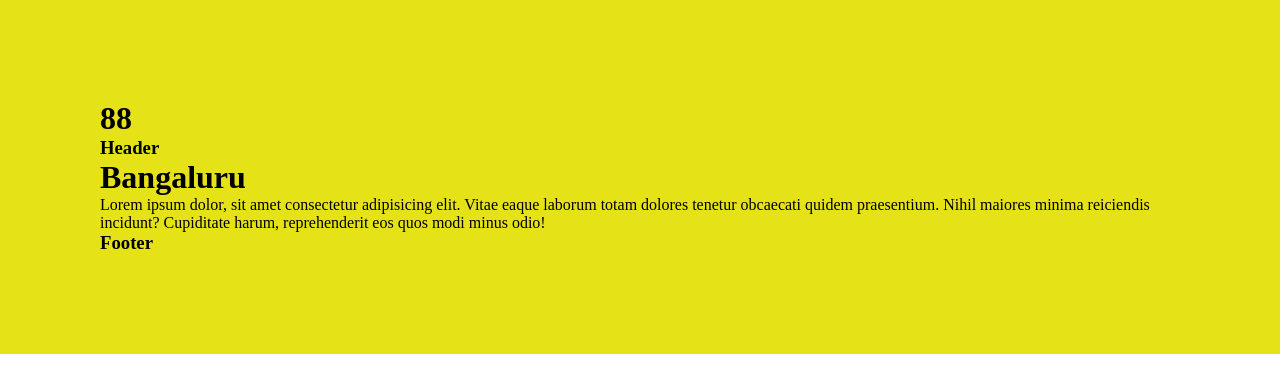
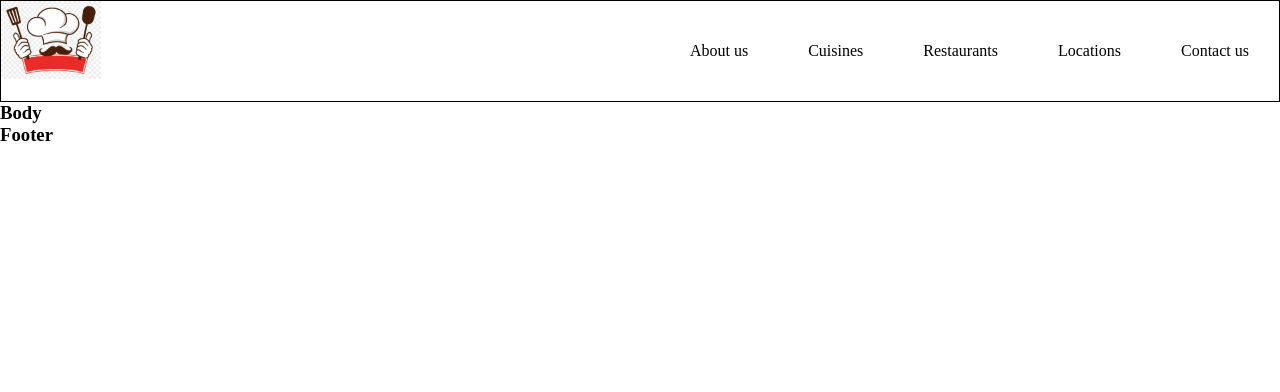
Before and after one commit to mithilesh-patel/namaste-react, a React (Vite) app: page / in a window 1280 px wide. Shown: the top 392 px of the page. Built offline with nearby package versions, Linux system fonts and the light colour scheme.

Commit message:
Created Navbar

```diff
--- a/App.js
+++ b/App.js
@@ -1,11 +1,55 @@
 import React from "react";
 import ReactDOM from "react-dom/client";
+import logo from "./assets/images/logo.png"
 
-const Header = () => (
+{
+  /**
+   *
+   * Header
+   *  -Logo (Title)
+   *  -Nav Items
+   *  -Cart
+   *
+   * Body
+   *  -Search bar
+   *  -Restaurant list
+   *    -Restaurant card (many)
+   *      -Image
+   *      -Name
+   *      -Rating
+   *      -Cuisines
+   *
+   * Footer
+   *  -Links
+   *  -Copyright
+   *
+   */
+}
+
+const Header = () => {
+  return (
+    <div className="header">
+      <Title />
+      <div className="nav-items">
+        <ul>
+          <li><a href="#">About us</a></li>
+          <li><a href="#">Cuisines</a></li>
+          <li><a href="#">Restaurants</a></li>
+          <li><a href="#">Locations</a></li>
+          <li><a href="#">Contact us</a></li>
+        </ul>
+      </div>
+    </div>
+  );
+};
+
+
+const Body = () => (
   <div>
-    <h3>Header </h3>
+    <h3>Body</h3>
   </div>
 );
+
 
 const Footer = () => (
   <div>
@@ -13,20 +57,21 @@ const Footer = () => (
   </div>
 );
 
-const Content =()=> (
-    <>
-    <h1>{34+54}</h1>
-      <Header />
-      <h1>Bangaluru</h1>
-      <p>
-        Lorem ipsum dolor, sit amet consectetur adipisicing elit. Vitae eaque
-        laborum totam dolores tenetur obcaecati quidem praesentium. Nihil
-        maiores minima reiciendis incidunt? Cupiditate harum, reprehenderit eos
-        quos modi minus odio!
-      </p>
-      <Footer />
-    </>
-  );
+const Title = () => (
+  <>
+  <a href="/">
+  <img src={logo} alt="logo" width="100px" />
+  </a>
+  </>
+);
+
+const Content = () => (
+  <>
+    <Header />
+    <Body />
+    <Footer />
+  </>
+);
 
 const root = ReactDOM.createRoot(document.getElementById("root"));
 
--- a/index.css
+++ b/index.css
@@ -4,9 +4,25 @@
     margin: 0;
 }
 
+.header{
+    display: flex;
+    border: 1px solid black;
+    justify-content: space-between;
+}
 
-#root{
-    background-color: rgb(230, 226, 24);
-    color: rgb(0, 0, 0);
-    padding: 100px;
+.nav-items ul{
+    height: 100px;
+    display: flex;
+    align-items: center;
+
 }
+
+.nav-items ul li{
+    list-style-type: none;
+    padding: 30px;
+}
+
+a{
+    color: black;
+    text-decoration: none;
+}
```
Also changed, not shown: assets/images/logo.png (added), notes.txt.
